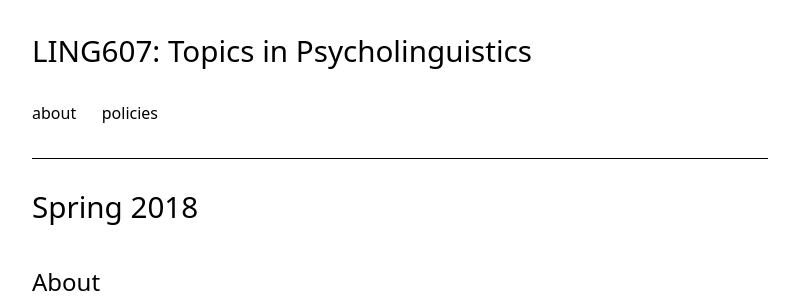
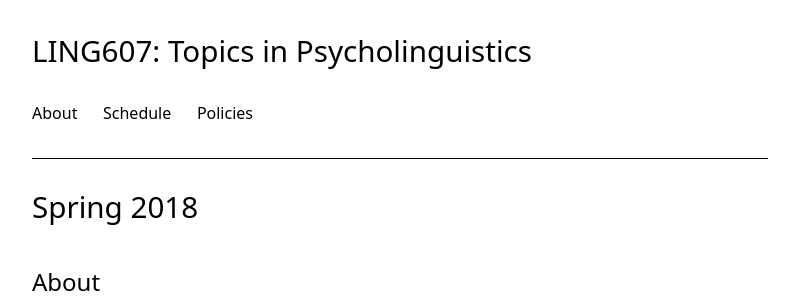
Before and after one commit to kschuler/ling001, a Jekyll site: the page built from index.md, in a window 1280 px wide and 900 px high. Shown: the top 297 px of the window, without its empty margins (240-1038 px from the left). Built offline with Jekyll 4.4.1, drawn with Linux system fonts in a browser that asks for light colours; part of the change alters nothing that is shown.

Commit message:
Update _config.yml

```diff
--- a/_config.yml
+++ b/_config.yml
@@ -19,8 +19,9 @@ dark_nav: false              # keep header and footer dark (applies only when st
 dark_theme: false            # enables dark mode
 
 navigation:                  # (optional) site navigation in the header
-  about: "index.md"
-  policies: index.md#schedule
+  About: "index.md"
+  Schedule: index.html#schedule
+  Policies: index.html#policies
 
 icons:                       # (optional) icons in the header, see http://fontawesome.com/icons
   envelope: "mailto:"
```
